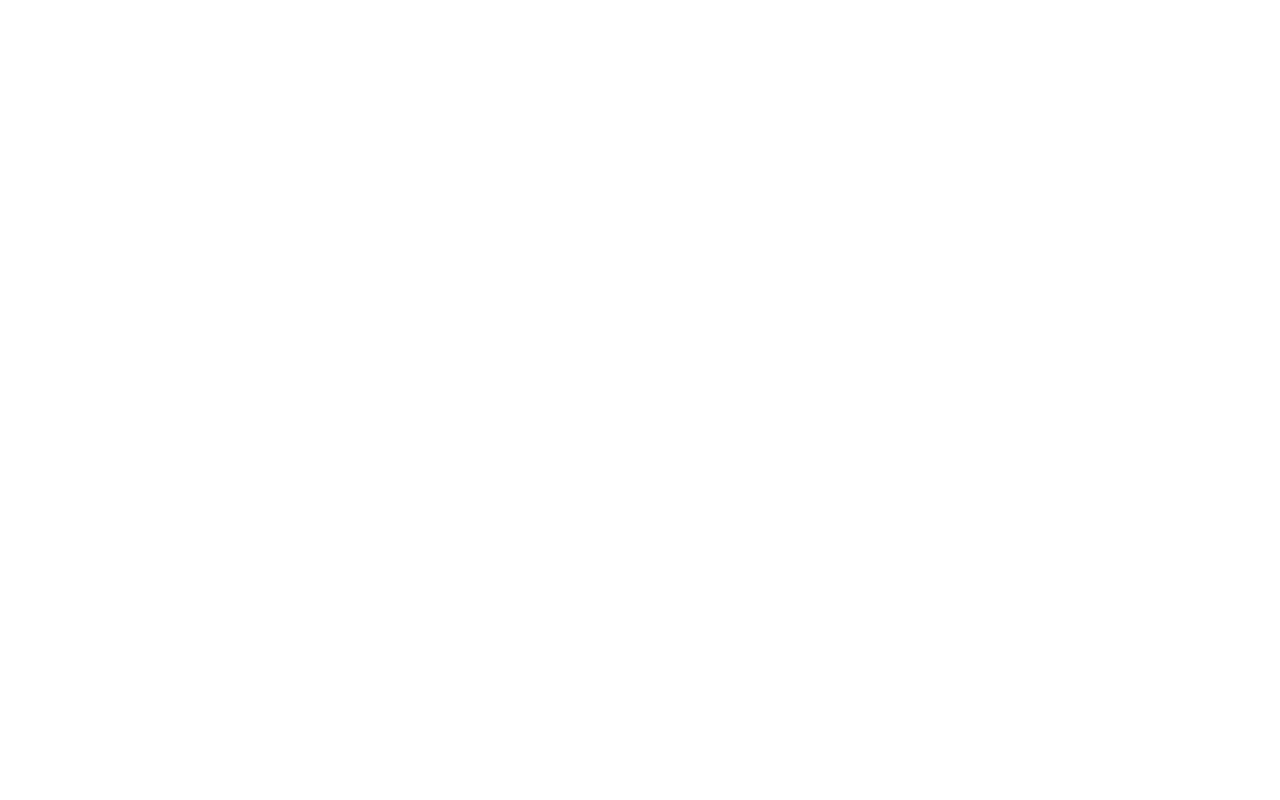
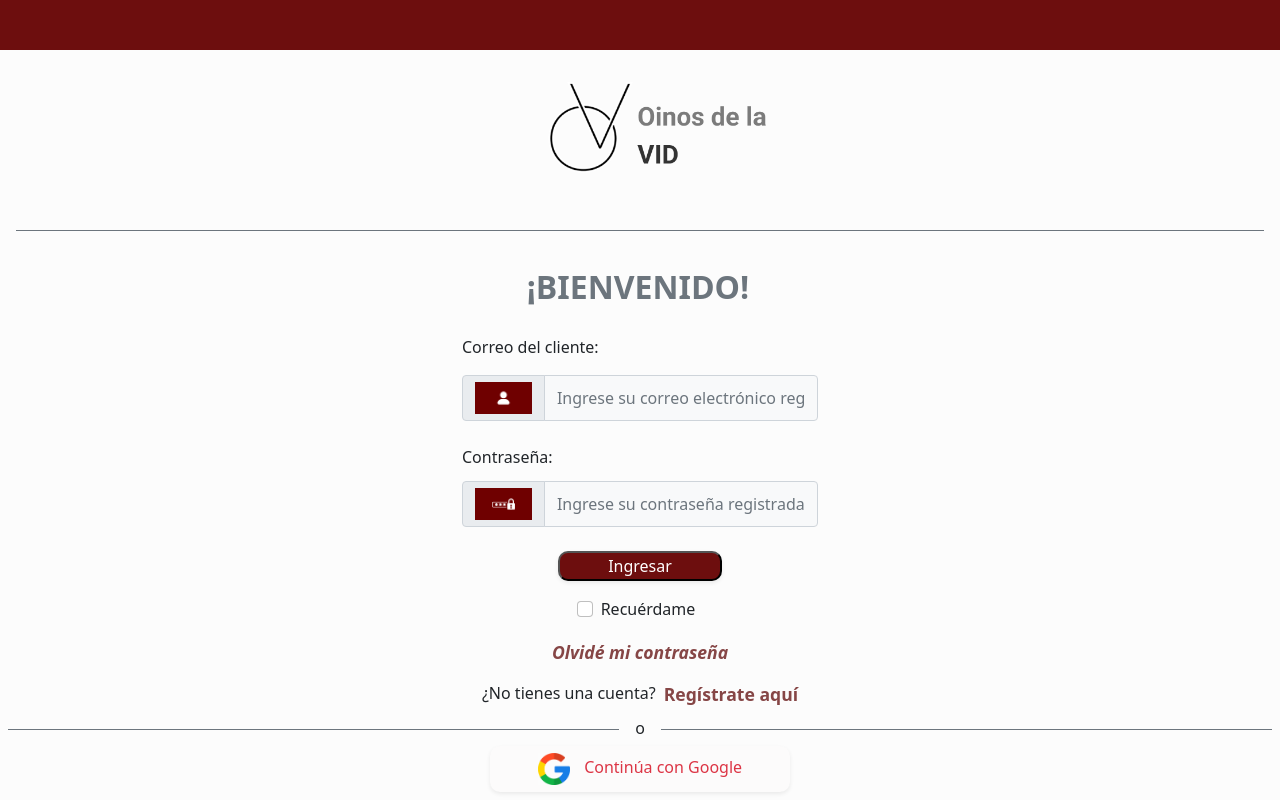
Before and after one commit to 20220270/OinosDeLaVid, a plain HTML site: page views/public/login.html in a window 1280 px wide. Drawn offline with nearby package versions, Linux system fonts and the light colour scheme.

Commit message:
cambioosi

```diff
--- a/resources/cssPublic/cssRegistrarse.css
+++ b/resources/cssPublic/cssRegistrarse.css
@@ -41,6 +41,8 @@ body{
     cursor: pointer;
 }
 
+
+
 @media screen and (max-width: 768px) {
     #division,
     #division2 {
--- /dev/null
+++ b/resources/cssPublic/estiloIndexPublic.css
@@ -0,0 +1,97 @@
+* {
+    background-color: #FCFCFC;
+}
+
+
+/*estilo para el botón de login*/
+.btnIngresar {
+
+    background-color: #6D0E0E;
+    border-radius: 10px;
+}
+
+/*estilo para el hover del botón, para que al pasar el cursos cambie ligeramente de color*/
+.btn:hover {
+    background-color: #871313;
+}
+
+/*estilo para los inputs*/
+input.form-control:hover {
+    box-shadow: 0 0 5px #871313;
+    outline: none;
+}
+
+/* Este codigo agrega una sombra roja al hacer hover o focus sobre los inputs */
+input.form-control:hover,
+input.form-control:focus {
+    box-shadow: 0 0 5px #871313;
+    outline: none;
+}
+
+
+/*estilos para los inputs de alias y contraseña*/
+#textoAlias {
+    border-radius: 5px;
+}
+
+#textoContra {
+    border-radius: 5px;
+}
+
+/*estilo para el botón de continuar con Google*/
+#btnGoogle {
+    background-color: #fcfbfb;
+    color: #000000;
+    border-radius: 10px;
+    width: 300px;
+}
+
+/*estilo para la barra de arriba*/
+.red-bar {
+    background-color: #6D0E0E;
+    width: 100%;
+    height: 50px;
+    margin-bottom: 5px;
+}
+
+/*estilo para la linea que separa la imagen del texto de bienvenida*/
+#linea1 {
+    height: 1rem;
+}
+
+/*estilo para los textos con link*/
+a {
+    color: rgb(134, 70, 70);
+    font-weight: bold;
+    font-size: 110%;
+}
+
+a:hover {
+    color: rgb(153, 42, 42);
+    /* Cambia el color a rojo al pasar el ratón sobre el enlace */
+}
+
+a:active {
+    color: rgb(153, 42, 42);
+    /* Cambia el color a rojo cuando se hace clic en el enlace */
+}
+
+/*estilo para el texto BIENVENIDA*/
+#textoB {
+    margin-left: 5.5rem;
+}
+
+/*estilo para la imagen de Google*/
+#imgGoogle {
+    height: 2rem;
+    margin-right: 10px;
+}
+
+/*Aquí irán los estilos para la recuperación de contraseña*/
+
+/*Estilo para el logo*/
+#imgLogo{
+    height: 15rem;
+    margin-left: 110px;
+
+}
--- a/views/public/login.html
+++ b/views/public/login.html
@@ -0,0 +1,145 @@
+<!DOCTYPE html>
+<html lang="es">
+
+<head>
+    <meta charset="UTF-8">
+    <meta name="viewport" content="width=device-width, initial-scale=1.0">
+    <title>Inicio de sesión</title>
+    <link href="https://cdn.jsdelivr.net/npm/bootstrap@5.0.2/dist/css/bootstrap.min.css" rel="stylesheet"
+        integrity="sha384-EVSTQN3/azprG1Anm3QDgpJLIm9Nao0Yz1ztcQTwFspd3yD65VohhpuuCOmLASjC" crossorigin="anonymous">
+    <link rel="stylesheet" href="../../resources/cssPublic/estiloIndexPublic.css">
+
+</head>
+
+<body>
+    <div>
+        <!--esta en la barra del fondo color rojo  -->
+        <div class="red-bar" id="barra"></div>
+        <div class="d-flex justify-content-center p-3">
+
+            <!--logo -->
+            <img src="../../resources/Imagenes/logoe.png" alt="login-icon" style="height: 7rem">
+        </div>
+
+
+        <!--linea -->
+
+        <div class="p-3">
+            <div class="border-bottom text-left border-secondary" id="linea1">
+
+            </div>
+        </div>
+
+
+        <!--Aca ya a el conteiner donde ira para ingresar creddenciales  -->
+        <div class="container col-sm-12 col-md-6 offset-md-3 col-lg-4 offset-lg-4 mt-3">
+
+            <div class="fs-2 fw-bold
+            text-secondary" id="textoB">
+
+                ¡BIENVENIDO!
+
+            </div>
+
+        </div>
+
+
+        <!--Primer campo -->
+        <div class="container">
+            <form class="row">
+                <div class="col-sm-12 col-md-6 offset-md-3 col-lg-4 offset-lg-4 mt-4">
+                    <label for="textoAlias" class="form-label">Correo del cliente:</label>
+
+                </div>
+
+                <div class="col-sm-12 col-md-6 offset-md-3 col-lg-4 offset-lg-4">
+                    <div class="input-group mt-2 ">
+
+                        <div class="input-group-text">
+                            <img src="../../resources/Imagenes/texto.png" alt="user-icon" style="height: 2rem">
+                        </div>
+                        <input class="form-control bg-light" type="email" placeholder="Ingrese su correo electrónico registrado" id="textoCor" />
+
+                    </div>
+                </div>
+
+
+                <!--segundo campo -->
+                <div class="col-sm-12 col-md-6 offset-md-3 col-lg-4 offset-lg-4 mt-4">
+                    <label for="textoContra" class="form-label">Contraseña:</label>
+
+                </div>
+                <div class="col-sm-12 col-md-6 offset-md-3 col-lg-4 offset-lg-4">
+                    <div class="input-group mt-1">
+
+                        <div class="input-group-text">
+                            <img src="../../resources/Imagenes/pass.png" alt="user-icon" style="height: 2rem">
+                        </div>
+                        <input class="form-control bg-light" type="password" placeholder="Ingrese su contraseña registrada"
+                            id="textoContraC" />
+                    </div>
+                </div>
+                <!--boton  -->
+                <div class="text-center">
+                    <button type="button" class="submit text-white px-5  mt-4 fw-semibold shadow-sm btnIngresar" onclick="login()">
+                        Ingresar
+                    </button>
+                </div>
+            </form>
+        </div>
+
+
+        <!--para que la pagina no pida iniciar sesion cada ves que se salga de ella -->
+        <div class="text-center mt-3">
+            <div class="form-check d-flex justify-content-center">
+                <input type="checkbox" class="form-check-input" id="condicion" name="condicion">
+                <label class="form-check-label px-2" for="condicion">Recuérdame</label>
+            </div>
+        </div>
+
+        <!--de olvido la contraseña -->
+        <div class="pt-3 text-center">
+            <a href="RecuperarContraIngresarCorreo.html" class="text-decoration-none fw-semibold fst-italic">
+                Olvidé mi contraseña
+            </a>
+        </div>
+
+
+        <!--registrarse -->
+        <div class="d-flex gap-1 justify-content-center mt-3">
+            <div>
+                ¿No tienes una cuenta?
+            </div>
+            <br>
+            <a href="registrarse.html" class="text-decoration-none fw-semibold">
+                Regístrate aquí
+            </a>
+        </div>
+        <div class="p-2">
+            <div class="border-bottom text-center border-secondary" style="height: 0.9rem">
+                <span class="px-3">
+                    o
+                </span>
+            </div>
+        </div>
+
+        <!--para iniiciar sesion con una de tus cuentas-->
+
+        <div class="text-center">
+
+            <button class="btn text-danger px-2 mt-2 fw-semibold shadow-sm" id="btnGoogle">
+                <img src="../../resources/Imagenes/google.png" id="imgGoogle">
+                Continúa con Google
+            </button>
+        </div>
+    </div>
+
+    <!-- IMPORTACIÓN DE ARCHIVOS JAVASCRIPT -->
+    <script src="https://cdn.jsdelivr.net/npm/bootstrap@5.0.2/dist/js/bootstrap.bundle.min.js"
+        integrity="sha384-MrcW6ZMFYlzcLA8Nl+NtUVF0sA7MsXsP1UyJoMp4YLEuNSfAP+JcXn/tWtIaxVXM"
+        crossorigin="anonymous"></script>
+    <!-- Llamada al fcontrolador del index-->
+    <script type="text/javascript" src="../../controllers/admin/index.js"></script>
+</body>
+
+</html>
```
Also changed, not shown: views/public/registrarse.html (+5 -1 lines), resources/Imagenes/regresarBTN.png (added).
